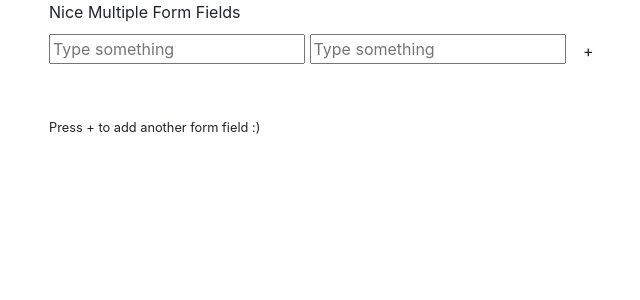
After one commit to dxong96/SavingFoodWeb, a Flask app: template app/templates/food.html in a window 1280 px wide. The commit adds this page. Shown: the top 300 px of the page, without its empty margins (21-661 px from the left). Run offline with Flask 2, Linux system fonts and the light colour scheme; the template is opened without the code that fills it, so the values that code supplies are empty; some libraries are stand-ins or nearby versions.

Commit message:
New changes

```diff
--- a/app/latlong.py
+++ b/app/latlong.py
@@ -4,5 +4,5 @@ def distance(lat1, lon1, lat2, lon2):
     p = 0.017453292519943295     #Pi/180
     a = 0.5 - cos((lat2 - lat1) * p)/2 + cos(lat1 * p) * cos(lat2 * p) * (1 - cos((lon2 - lon1) * p)) / 2
     result = 12742 * asin(sqrt(a))
-    print result
+    print (result)
     return result #2*R*asin...
--- /dev/null
+++ b/app/static/js/main.js
@@ -0,0 +1,34 @@
+$(document).ready(function(){
+
+    var next = 1;
+    $(".add-more").click(function(e){
+      console.log("Test");
+
+        e.preventDefault();
+        var addto = "#field" + next;
+        var addRemove = "#field" + (next);
+        next = next + 1;
+        var newIn = '<input autocomplete="off" class="input form-control" id="food' + next + '" name="field' + next + '" type="text">';
+        // var newIn2 = = '<input autocomplete="off" class="input form-control" id="cost' + next + '" name="field' + next + '" type="text">';
+        var newInput = $(newIn);
+        // var newInput2 = $(newIn2);
+        var removeBtn = '<button id="remove' + (next - 1) + '" class="btn btn-danger remove-me" >-</button></div><div id="food">';
+        var removeButton = $(removeBtn);
+        $(addto).append(newInput);
+        // $(addto).after(newInput2);
+        $(addRemove).after(removeButton);
+        $("#field" + next).attr('data-source',$(addto).attr('data-source'));
+        $("#count").val(next);
+
+            $('.remove-me').click(function(e){
+                e.preventDefault();
+                var fieldNum = this.id.charAt(this.id.length-1);
+                var fieldID = "#field" + fieldNum;
+                $(this).remove();
+                $(fieldID).remove();
+            });
+    });
+
+
+
+});
--- /dev/null
+++ b/app/static/styles/main.css
@@ -0,0 +1,61 @@
+body{
+    background: -webkit-linear-gradient(left, #fff, #fff);
+}
+.contact-form{
+    background: #fff;
+    margin-top: 10%;
+    margin-bottom: 5%;
+    width: 70%;
+}
+.contact-form .form-control{
+    border-radius:1rem;
+}
+.contact-image{
+    text-align: center;
+}
+.contact-image img{
+    border-radius: 6rem;
+    width: 11%;
+    margin-top: -3%;
+    transform: rotate(29deg);
+}
+.contact-form form{
+    padding: 14%;
+}
+.contact-form form .row{
+    margin-bottom: -7%;
+}
+.contact-form h3{
+    margin-bottom: 8%;
+    margin-top: -10%;
+    text-align: center;
+    color: #0062cc;
+}
+.contact-form .btnContact {
+    width: 50%;
+    border: none;
+    border-radius: 1rem;
+    padding: 1.5%;
+    background: #dc3545;
+    font-weight: 600;
+    color: #fff;
+    cursor: pointer;
+}
+.btnContactSubmit
+{
+    width: 50%;
+    border-radius: 1rem;
+    padding: 1.5%;
+    color: #fff;
+    background-color: #0062cc;
+    border: none;
+    cursor: pointer;
+}
+*
+{
+  .border-radius(0) !important;
+}
+
+#field {
+    margin-bottom:20px;
+}
--- a/app/templates/base.html
+++ b/app/templates/base.html
@@ -14,8 +14,50 @@
     </head>
     <body>
         {% block content %}{% endblock %}
+
     <script src="https://code.jquery.com/jquery-3.3.1.slim.min.js" integrity="sha384-q8i/X+965DzO0rT7abK41JStQIAqVgRVzpbzo5smXKp4YfRvH+8abtTE1Pi6jizo" crossorigin="anonymous"></script>
 		<script src="https://cdnjs.cloudflare.com/ajax/libs/popper.js/1.14.6/umd/popper.min.js" integrity="sha384-wHAiFfRlMFy6i5SRaxvfOCifBUQy1xHdJ/yoi7FRNXMRBu5WHdZYu1hA6ZOblgut" crossorigin="anonymous"></script>
 		<script src="https://stackpath.bootstrapcdn.com/bootstrap/4.2.1/js/bootstrap.min.js" integrity="sha384-B0UglyR+jN6CkvvICOB2joaf5I4l3gm9GU6Hc1og6Ls7i6U/mkkaduKaBhlAXv9k" crossorigin="anonymous"></script>
+    <script type=text/javascript src="{{url_for('static', filename='js/main.js') }}"></script>
+    <script>
+    $(document).ready(function(){
+        console.log("Test");
+        var next = 1;
+        $(".add-more").click(function(e){
+          console.log("Test");
+
+            e.preventDefault();
+            var addto = "#field";
+            var addRemove = "#field" + (next);
+            next = next + 1;
+            console.log("Test");
+            var newIn = '<input autocomplete="off" class="input" id="food' + next + '" name="field' + next + '" type="text">';
+            var newIn2 = '<input autocomplete="off" class="input" id="cost' + next + '" name="field' + next + '" type="text">';
+
+            //var newInput = $(newIn);
+            // var newInput2 = $(newIn2);
+            var removeBtn = '<button id="remove' + (next - 1) + '" class="btn btn-danger remove-me" >-</button></div><div id="food">';
+            var removeButton = $(removeBtn);
+            $(addto).append('<br>');
+            $(addto).append(newIn);
+
+            $(addto).append(newIn2);
+            $(addto).append(this);
+
+            // $(addto).after(newInput2);
+            $(addRemove).after(removeButton);
+            $("#field" + next).attr('data-source',$(addto).attr('data-source'));
+            $("#count").val(next);
+
+                $('.remove-me').click(function(e){
+                    e.preventDefault();
+                    var fieldNum = this.id.charAt(this.id.length-1);
+                    var fieldID = "#field" + fieldNum;
+                    $(this).remove();
+                    $(fieldID).remove();
+                });
+        });
+    });
+    </script>
     </body>
 </html>
--- /dev/null
+++ b/app/templates/food.html
@@ -0,0 +1,23 @@
+{% extends 'base.html' %}
+{% block content %}
+
+<div class="container">
+	<div class="row">
+		<input type="hidden" name="count" value="1" />
+        <div class="control-group" id="fields">
+            <label class="control-label" for="field1">Nice Multiple Form Fields</label>
+            <div class="controls" id="profs">
+                <form class="input-append" role="form" action="addFood" method="post">
+                    <div id="field">
+                      <input autocomplete="off" class="input" id="food" name="prof1" type="text" placeholder="Type something" data-items="8"/>
+                      <input autocomplete="off" class="input" id="cost" name="prof1" type="text" placeholder="Type something" data-items="8"/>
+                      <button id="b1" class="btn add-more" type="button">+</button>
+                    </div>
+                </form>
+            <br>
+            <small>Press + to add another form field :)</small>
+            </div>
+        </div>
+	</div>
+</div>
+{% endblock %}
--- a/db seed.txt
+++ b/db seed.txt
@@ -23,8 +23,11 @@ food_names = [
 for s in food_names:
 	f = Food(name=s)
 	db.session.add(f)
-hc=HawkerCentre(address='88 Tanglin Halt Rd, Singapore 141088', name='Koufu', latitude=1.3020555, longitude=103.7893191)
+
+
+hc = HawkerCentre(address='88 Tanglin Halt Rd, Singapore 141088', name='Koufu', latitude=1.3020555, longitude=103.7893191)
 db.session.add(hc)
+
 v=Vendor(name='Heng Chick Rice', hawker_id=1)
 db.session.add(v)
 c=Cost(vendor_id=1,food_id=1,amount=3)
--- a/main.py
+++ b/main.py
@@ -1,4 +1,4 @@
-<<<<<<< Updated upstream
+
 from app import app, db
 from app.models import HawkerCentre, Food, Vendor, Cost, Discount
 
@@ -12,8 +12,3 @@ def make_shell_context():
     	'Cost': Cost,
     	'Discount': Discount
     }
-=======
-from app import app
-
-
->>>>>>> Stashed changes
```
Also changed, not shown: app/routes.py (+58 -6 lines), app.db, app/static/img/icon.png (added).
